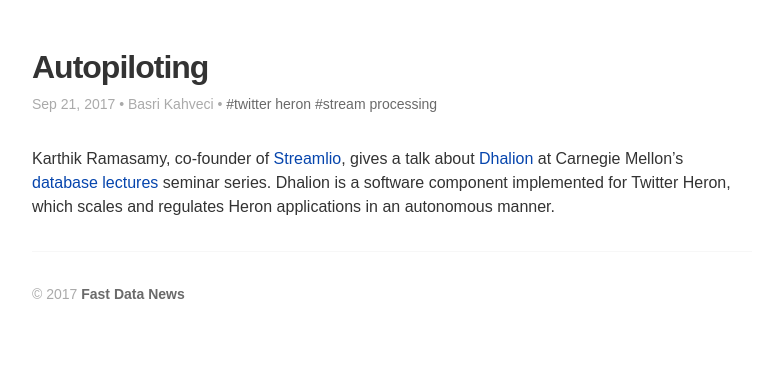
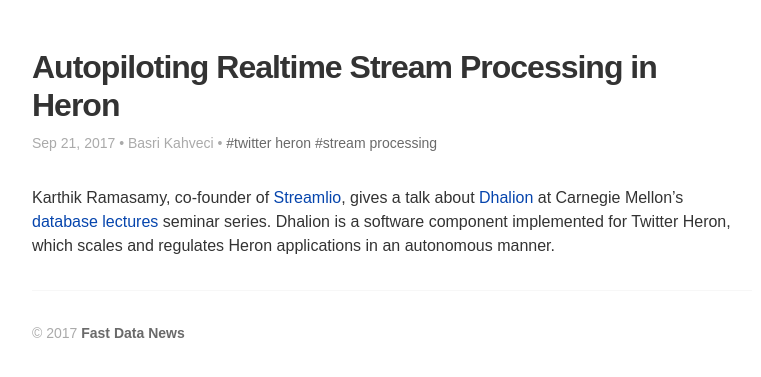
Before and after one commit to metanet/fastdatanews, a Jekyll site: the page built from _posts/2017-09-21-autopiloting-realtime-stream-processing-in-heron.md, in a window 1280 px wide. Shown: the top 377 px of the page, without its empty margins (8-769 px from the left). Built offline with Jekyll 4.4.1, drawn with Linux system fonts in a browser that asks for light colours; some web fonts are replaced; comment, search, counter and statistics services are not loaded.

Commit message:
Fix post title

```diff
--- a/_posts/2017-09-21-autopiloting-realtime-stream-processing-in-heron.md
+++ b/_posts/2017-09-21-autopiloting-realtime-stream-processing-in-heron.md
@@ -1,6 +1,6 @@
 ---
 layout: post
-title: Autopiloting #realtime Stream Processing in Heron
+title: Autopiloting Realtime Stream Processing in Heron
 tags: [twitter heron, stream processing]
 author: Basri Kahveci
 comment: true
```
